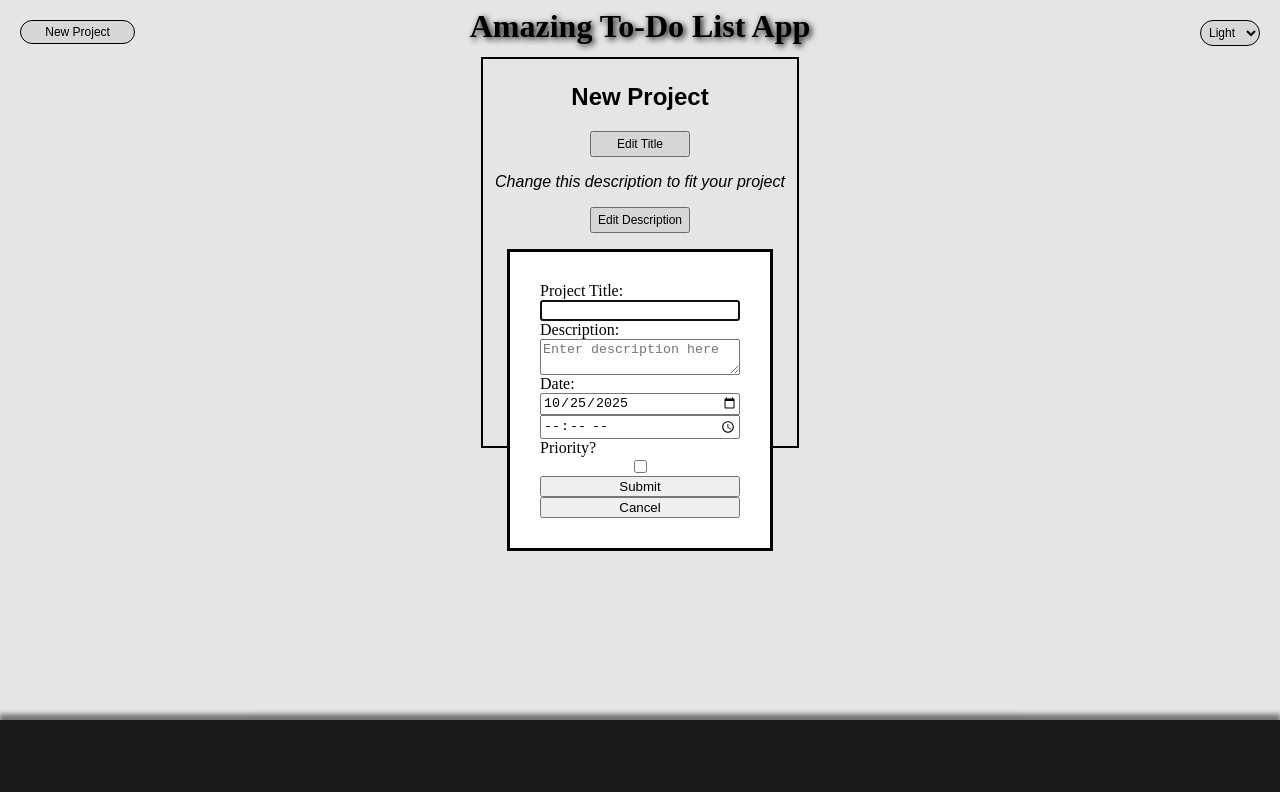
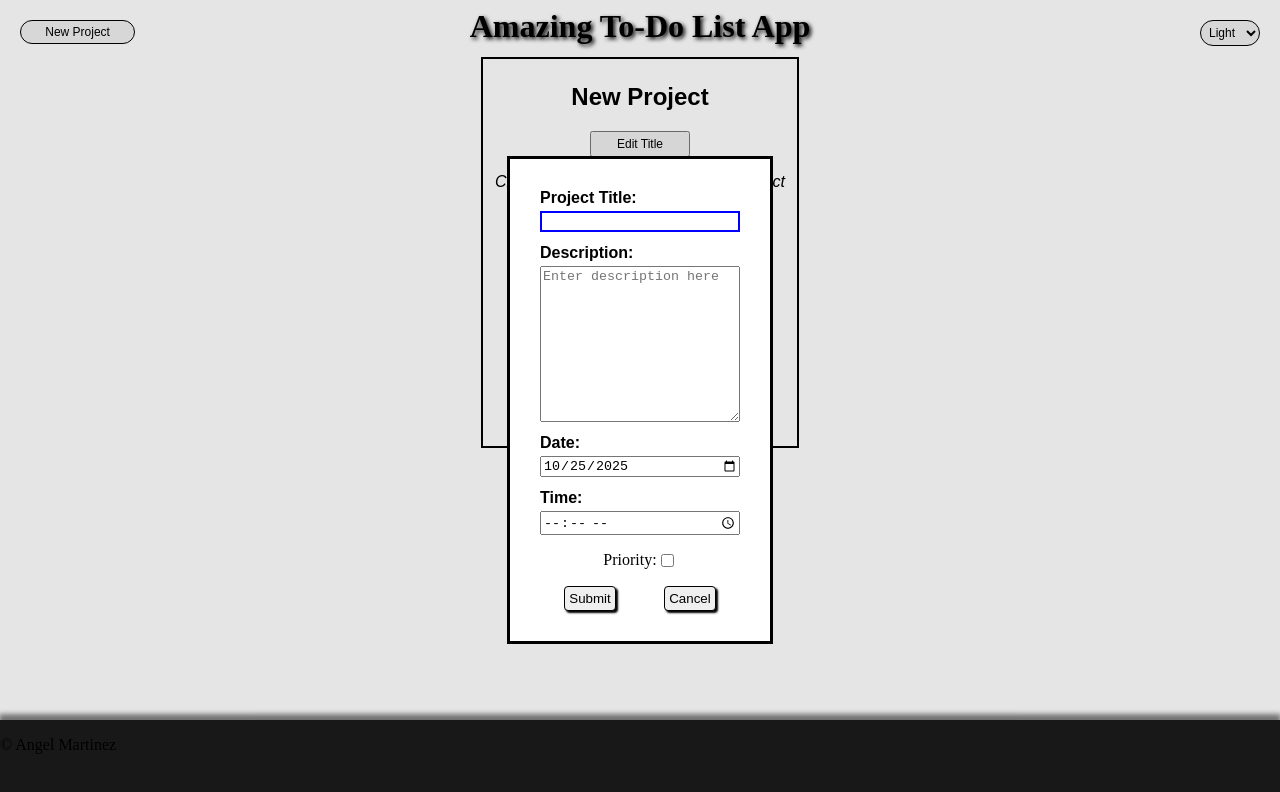
Before and after one commit to TenshiTheCoder/Odin-To-Do, a website built with webpack: page src/template.html in a window 1280 px wide. Both pictures are taken after a click on the button "New Project". Built offline with nearby package versions, Linux system fonts and the light colour scheme.

Commit message:
Added additional styling, moved form submit into its own module

```diff
--- a/src/barrel.js
+++ b/src/barrel.js
@@ -1,2 +1,2 @@
-export { Project, createProject} from "./project.js";
+export { Project, createProject } from "./project.js";
 export {themeButton} from "./themeButton.js";
--- a/src/project.js
+++ b/src/project.js
@@ -28,6 +28,7 @@ export function buildDialog() {
   projectForm.id = "project-form";
 
   const titleInputLabel = document.createElement("label");
+  titleInputLabel.classList.add("title-label");
   titleInputLabel.htmlFor = "title-input";
   titleInputLabel.textContent = "Project Title: ";
 
@@ -41,6 +42,7 @@ export function buildDialog() {
   titleInput.required = true;
 
   const descriptionLabel = document.createElement("label");
+  descriptionLabel.classList.add("description-label");
   descriptionLabel.htmlFor = "description-input";
   descriptionLabel.textContent = "Description: ";
 
@@ -51,6 +53,7 @@ export function buildDialog() {
   descriptionInput.placeholder = "Enter description here";
 
   const dateLabel = document.createElement("label");
+  dateLabel.classList.add("date-label");
   dateLabel.htmlFor = "date-input";
   dateLabel.textContent = "Date: ";
 
@@ -64,21 +67,27 @@ export function buildDialog() {
   const timeLabel = document.createElement("label");
   timeLabel.classList.add("time-label");
   timeLabel.htmlFor = "time-input";
+  timeLabel.textContent = "Time: ";
 
   const timeInput = document.createElement("input");
   timeInput.id = "time-input";
   timeInput.type = "time";
   timeInput.name = "time";
 
+  const priorityContainer = document.createElement("div");
+
   const priorityInputLabel = document.createElement("label");
   priorityInputLabel.htmlFor = "priority-input";
-  priorityInputLabel.textContent = "Priority?";
+  priorityInputLabel.textContent = "Priority: ";
 
   const priorityInput = document.createElement("input");
   priorityInput.type = "checkbox";
   priorityInput.name = "priority";
   priorityInput.id = "priority-input";
   priorityInput.checked = false;
+
+  priorityContainer.append(priorityInputLabel, priorityInput);
+  priorityContainer.classList.add("priority-container");
 
   let currentMode = "create";
 
@@ -125,6 +134,9 @@ export function buildDialog() {
       }
     })
 
+  const formButtonContainer = document.createElement("div");
+  formButtonContainer.classList.add("form-button-container");
+
   const submitButton = document.createElement("button");
   submitButton.type = "submit";
   submitButton.textContent = "Submit";
@@ -139,6 +151,8 @@ export function buildDialog() {
     dialog.close();
   })
 
+  formButtonContainer.append(submitButton, cancelButton);
+
   projectForm.append(
     titleInputLabel,
     titleInput,
@@ -148,10 +162,8 @@ export function buildDialog() {
     dateInput,
     timeLabel,
     timeInput,
-    priorityInputLabel,
-    priorityInput,
-    submitButton,
-    cancelButton
+    priorityContainer,
+    formButtonContainer
   )
   dialog.appendChild(projectForm);
 
--- a/src/styles.css
+++ b/src/styles.css
@@ -14,7 +14,7 @@ header {
   margin: auto;
   padding-top: 8px;
   text-align: center;
-  text-shadow: 2px 2px 6px black;
+  text-shadow: 2px 2px 4px black;
 }
 
 /* Theme Button Styling */
@@ -62,6 +62,57 @@ header {
 #project-form {
   display: flex;
   flex-direction: column;
+}
+
+.title-label, .description-label,
+.date-label, .time-label {
+  margin-bottom: 4px;
+  font-family: Arial, Helvetica, sans-serif;
+  font-weight: 700;
+}
+
+#title-input, #description-input,
+#date-input, #time-input {
+  margin-bottom: 12px;
+}
+
+#description-input {
+  height: 150px;
+}
+
+#title-input:focus, #description-input:focus,
+#date-input:focus, #time-input:focus {
+  border: 2px solid blue;
+  outline: none;
+}
+
+.priority-container {
+  display: flex;
+  justify-content: center;
+  margin-top: 4px;
+  margin-bottom: 16px;
+}
+
+.form-button-container {
+  display: flex;
+  justify-content: space-around;
+}
+
+.submit-button, .cancel-button {
+  width: fit-content;
+  border-radius: 4px;
+  padding: 4px;
+  border: 1px solid black;
+  transition: 0.4s ease-in-out;
+  box-shadow: 2px 2px 2px black;
+  perspective: 10px;
+}
+
+.submit-button:hover, .cancel-button:hover {
+  cursor: pointer;
+  transform: scale(1.1);
+  outline: 2px black;
+
 }
 
 /* Project Styling */
--- a/src/template.html
+++ b/src/template.html
@@ -11,5 +11,7 @@
   </header>
   <main id="main"></main>
 </body>
-<footer id="footer"></footer>
+<footer id="footer">
+  <p class="my-name">&copy; Angel Martinez</p>
+</footer>
 </html>
```
Also changed, not shown: src/submitProject.js (added, +20 -0 lines), src/to-do.js (+10 -1 lines).
